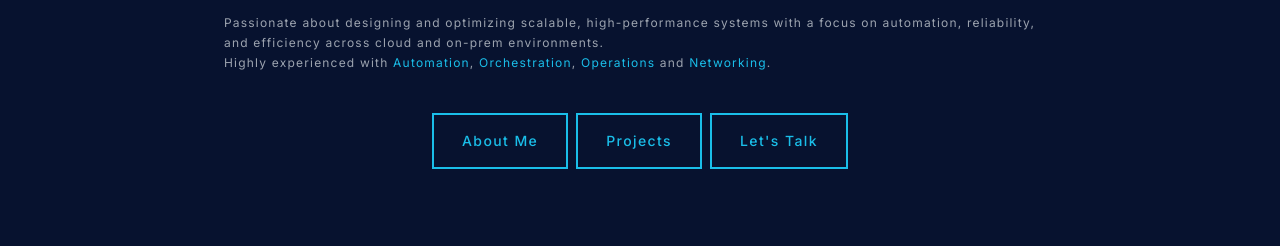
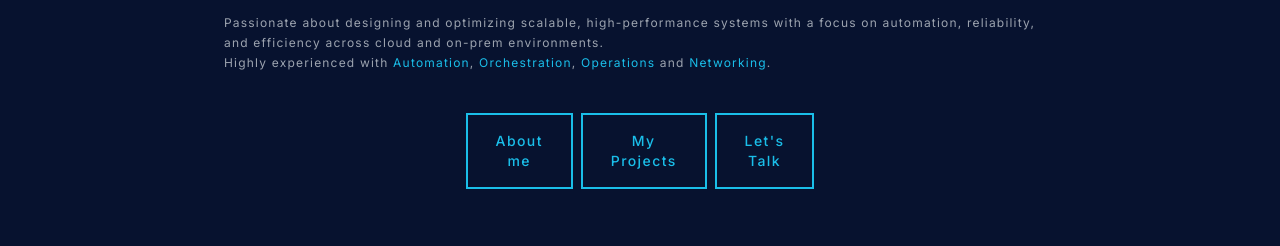
Before and after one commit to MrFostoq/portfolio, a website: page index.html in a window 1280 px wide. Shown: the part 495-741 px from the top of the page. Drawn offline with nearby package versions, Linux system fonts and the light colour scheme.

Commit message:
final commit

```diff
--- a/index.html
+++ b/index.html
@@ -114,21 +114,25 @@
                 href="#about"
                 class="text-custom-blue text-xs md:text-sm px-5 md:px-7 py-4 border-2 border-custom-blue font-medium tracking-widest hover:bg-custom-blue hover:text-white transition-transform transform hover:scale-105 duration-300"
               >
-                About Me
+              <div style="text-align: center;">About</div>
+              <div style="text-align: center;">me</div>
               </a>
 
               <a
                 href="#projects"
                 class="text-custom-blue text-xs md:text-sm px-5 md:px-7 py-4 border-2 border-custom-blue font-medium tracking-widest hover:bg-custom-blue hover:text-white transition-transform transform hover:scale-105 duration-300"
               >
-                Projects
+              <div style="text-align: center;">My</div>
+              <div style="text-align: center;">Projects</div>
+
               </a>
 
               <a
                 href="#contact"
                 class="text-custom-blue text-xs md:text-sm px-5 md:px-7 py-4 border-2 border-custom-blue font-medium tracking-widest hover:bg-custom-blue hover:text-white transition-transform transform hover:scale-105 duration-300"
               >
-                Let's Talk
+              <div style="text-align: center;">Let's</div>
+              <div style="text-align: center;">Talk</div>
               </a>
             </div>
 
```
